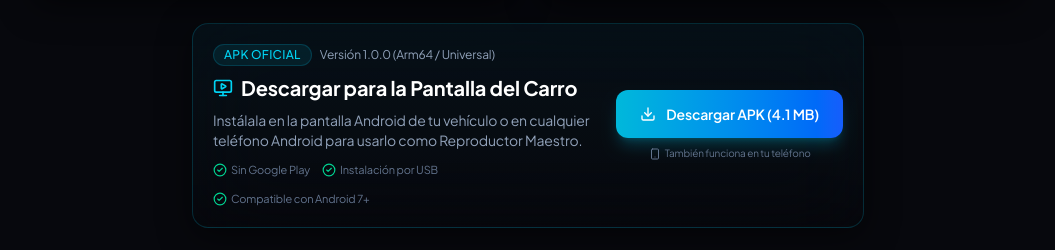
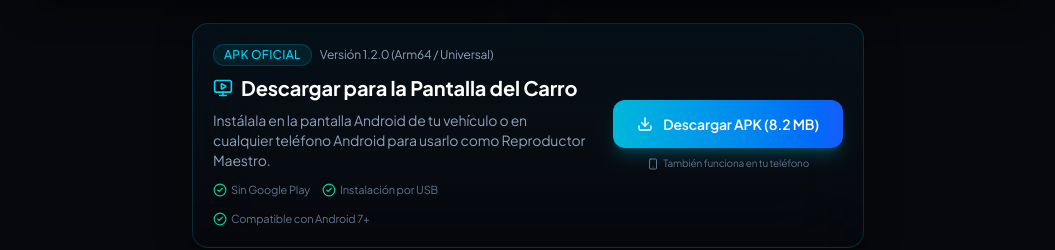
Before and after one commit to brayancortes22/carbeat, a React (Vite) app: page / in a window 1280 px wide. Shown: the part 894-1144 px from the top of the page, without its empty margins (112-1167 px from the left). Built offline with nearby package versions, Linux system fonts and the light colour scheme; no server answers.

Commit message:
feat(apk): update public download artifact to v1.2.0 build with dynamic versioning

```diff
--- a/src/features/landing/components/ApkDownloadCard.tsx
+++ b/src/features/landing/components/ApkDownloadCard.tsx
@@ -2,6 +2,7 @@
 import { Download, MonitorPlay, Smartphone, CheckCircle2 } from 'lucide-react';
 import { GlassCard } from '../../../components/ui/GlassCard';
 import { Badge } from '../../../components/ui/Badge';
+import { CARBEAT_VERSION } from '../../../core/version';
 
 export const ApkDownloadCard: React.FC = () => {
   return (
@@ -10,7 +11,7 @@
         <div className="space-y-2 text-center sm:text-left">
           <div className="flex items-center justify-center sm:justify-start gap-2">
             <Badge variant="cyan">APK Oficial</Badge>
-            <span className="text-xs text-slate-400">Versión 1.0.0 (Arm64 / Universal)</span>
+            <span className="text-xs text-slate-400">Versión {CARBEAT_VERSION} (Arm64 / Universal)</span>
           </div>
           <h3 className="text-xl font-bold text-white flex items-center justify-center sm:justify-start gap-2">
             <MonitorPlay className="w-5 h-5 text-cyan-400" />
@@ -33,7 +34,7 @@
             className="flex items-center justify-center gap-2.5 px-6 py-3.5 rounded-xl bg-gradient-to-r from-cyan-500 to-blue-600 hover:from-cyan-400 hover:to-blue-500 text-white font-semibold shadow-lg shadow-cyan-500/25 transition-all active:scale-95 text-sm"
           >
             <Download className="w-4 h-4" />
-            Descargar APK (4.1 MB)
+            Descargar APK (8.2 MB)
           </a>
           <span className="text-[10px] text-center text-slate-500 flex items-center justify-center gap-1">
             <Smartphone className="w-3 h-3" /> También funciona en tu teléfono
```
Also changed, not shown: 2 other files (tests, documents, lock files or other folders).
